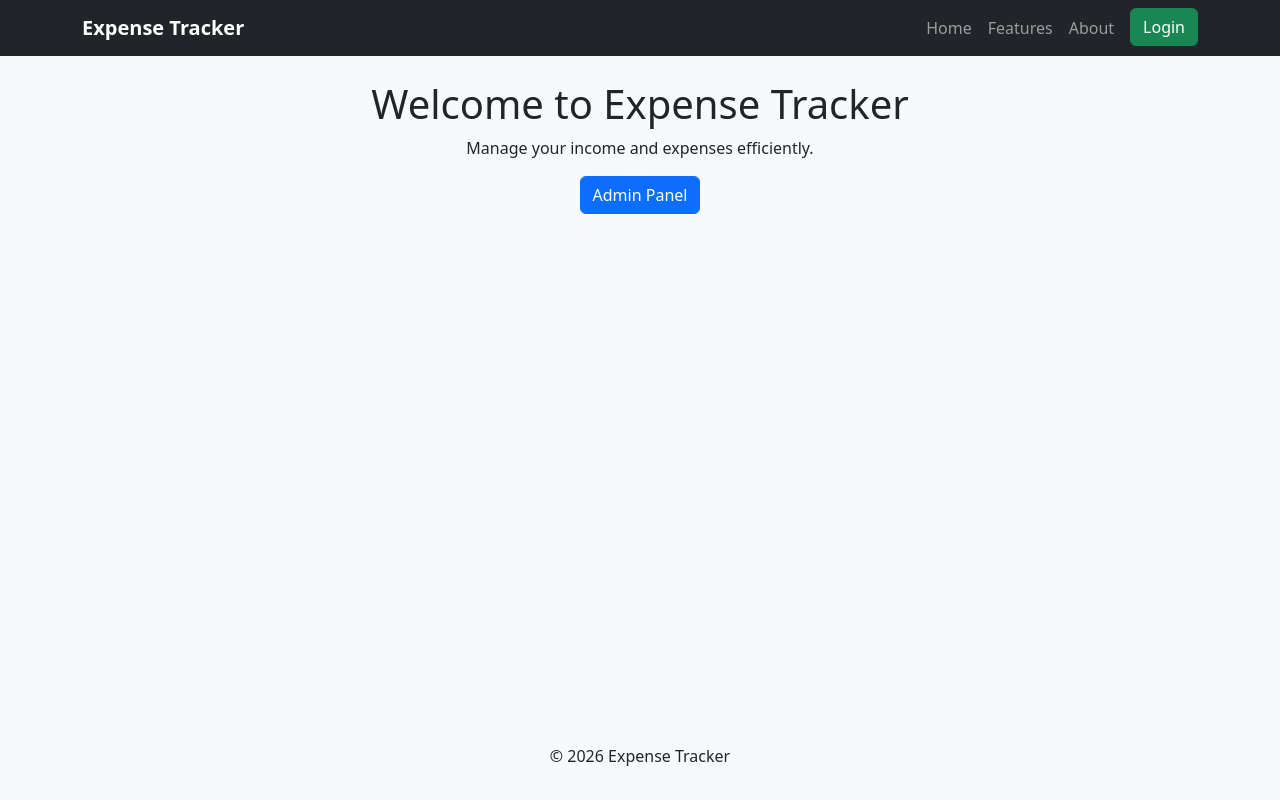
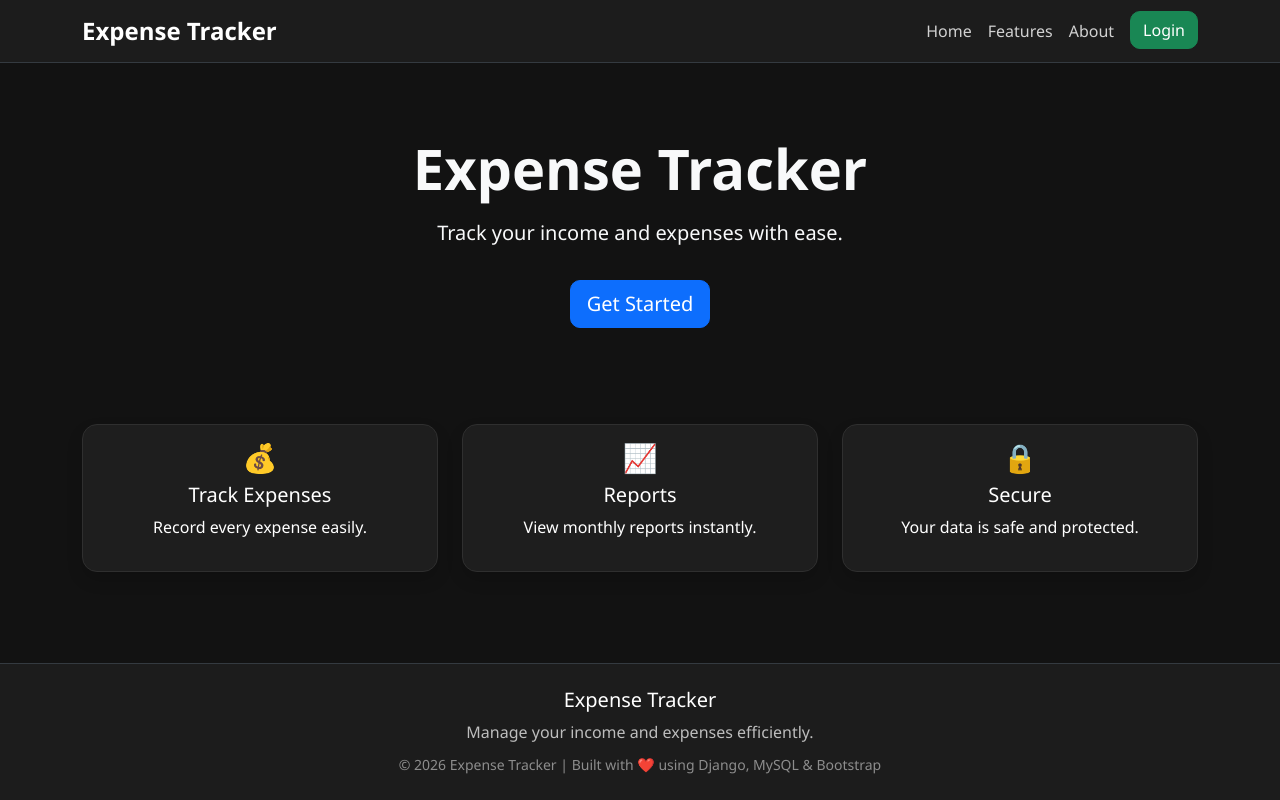
Before and after one commit to subratmaharana/expense-tracker, a Django app: page / in a window 1280 px wide. Run offline with Django 5.2, Linux system fonts and the light colour scheme.

Commit message:
Improve homepage layout and footer design

```diff
--- a/backend/static/css/style.css
+++ b/backend/static/css/style.css
@@ -1,14 +1,108 @@
-html,body {
+/* ---------- Global ---------- */
+
+html,
+body {
     height: 100%;
+    margin: 0;
 }
-body{
 
-    background:#f8f9fa;
+body {
+    background: #121212;
+    color: #f8f9fa;
+
     display: flex;
     flex-direction: column;
     min-height: 100vh;
 
+    font-family: "Segoe UI", Tahoma, Geneva, Verdana, sans-serif;
 }
+
+
+/* ---------- Main Content ---------- */
+
 .container {
-    flex : 1;
+    flex: 1;
 }
+
+
+/* ---------- Navbar ---------- */
+
+.navbar {
+    background: #1c1c1c !important;
+    border-bottom: 1px solid #343a40;
+}
+
+.navbar-brand {
+    font-size: 1.5rem;
+    font-weight: bold;
+}
+
+.nav-link {
+    color: #d1d1d1 !important;
+    transition: .3s;
+}
+
+.nav-link:hover {
+    color: #0d6efd !important;
+}
+
+
+/* ---------- Buttons ---------- */
+
+.btn-primary {
+    border-radius: 10px;
+}
+
+.btn-success {
+    border-radius: 10px;
+}
+
+
+/* ---------- Cards ---------- */
+
+.card {
+
+    background: #1e1e1e;
+
+    color: white;
+
+    border: 1px solid #2f2f2f;
+
+    border-radius: 15px;
+
+    transition: .3s;
+
+}
+
+.card:hover {
+
+    transform: translateY(-8px);
+
+    box-shadow: 0 8px 20px rgba(0,0,0,.4);
+
+}
+
+
+/* ---------- Footer ---------- */
+
+.footer {
+
+    background: #1c1c1c;
+
+    border-top: 1px solid #343a40;
+
+    color: #bdbdbd;
+
+}
+
+.footer h5 {
+
+    color: white;
+
+}
+
+.footer small {
+
+    color: #8d8d8d;
+
+}
--- a/backend/templates/home.html
+++ b/backend/templates/home.html
@@ -1,34 +1,82 @@
 {% extends 'base.html' %}
 
 {% block title %}
-
 Home
-
 {% endblock %}
-
 
 {% block content %}
 
-<div class="text-center">
+<div class="text-center py-5">
 
-<h1>
+    <h1 class="display-4 fw-bold">
+        Expense Tracker
+    </h1>
 
-Welcome to Expense Tracker
+    <p class="lead mt-3">
+        Track your income and expenses with ease.
+    </p>
 
-</h1>
+    <a href="#" class="btn btn-primary btn-lg mt-3">
+        Get Started
+    </a>
 
-<p>
+</div>
 
-Manage your income and expenses efficiently.
+<div class="row mt-5">
 
-</p>
+    <div class="col-md-4">
 
-<a href="/admin/"
-   class="btn btn-primary">
+        <div class="card shadow">
 
-Admin Panel
+            <div class="card-body text-center">
 
-</a>
+                <h3>💰</h3>
+
+                <h5>Track Expenses</h5>
+
+                <p>Record every expense easily.</p>
+
+            </div>
+
+        </div>
+
+    </div>
+
+    <div class="col-md-4">
+
+        <div class="card shadow">
+
+            <div class="card-body text-center">
+
+                <h3>📈</h3>
+
+                <h5>Reports</h5>
+
+                <p>View monthly reports instantly.</p>
+
+            </div>
+
+        </div>
+
+    </div>
+
+    <div class="col-md-4">
+
+        <div class="card shadow">
+
+            <div class="card-body text-center">
+
+                <h3>🔒</h3>
+
+                <h5>Secure</h5>
+
+                <p>Your data is safe and protected.</p>
+
+            </div>
+
+        </div>
+
+    </div>
 
 </div>
 
--- a/backend/templates/includes/footer.html
+++ b/backend/templates/includes/footer.html
@@ -1,9 +1,19 @@
-<footer class="text-center py-3">
+<footer class="footer mt-auto py-4">
 
-<p>
+    <div class="container text-center">
 
-© 2026 Expense Tracker
+        <h5 class="mb-2">
+            Expense Tracker
+        </h5>
 
-</p>
+        <p class="mb-2">
+            Manage your income and expenses efficiently.
+        </p>
+
+        <small>
+            © 2026 Expense Tracker | Built with ❤️ using Django, MySQL & Bootstrap
+        </small>
+
+    </div>
 
 </footer>
```
